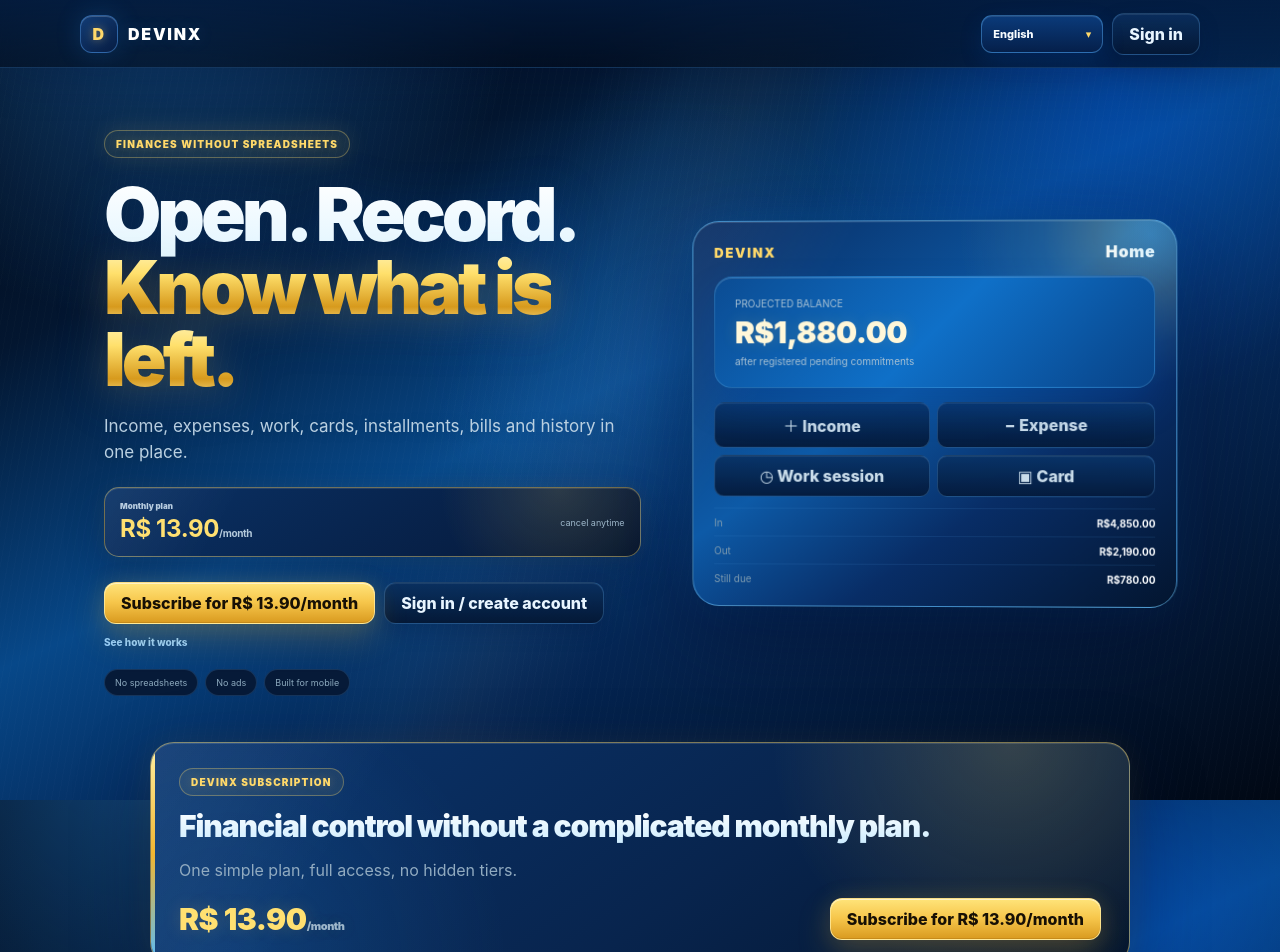
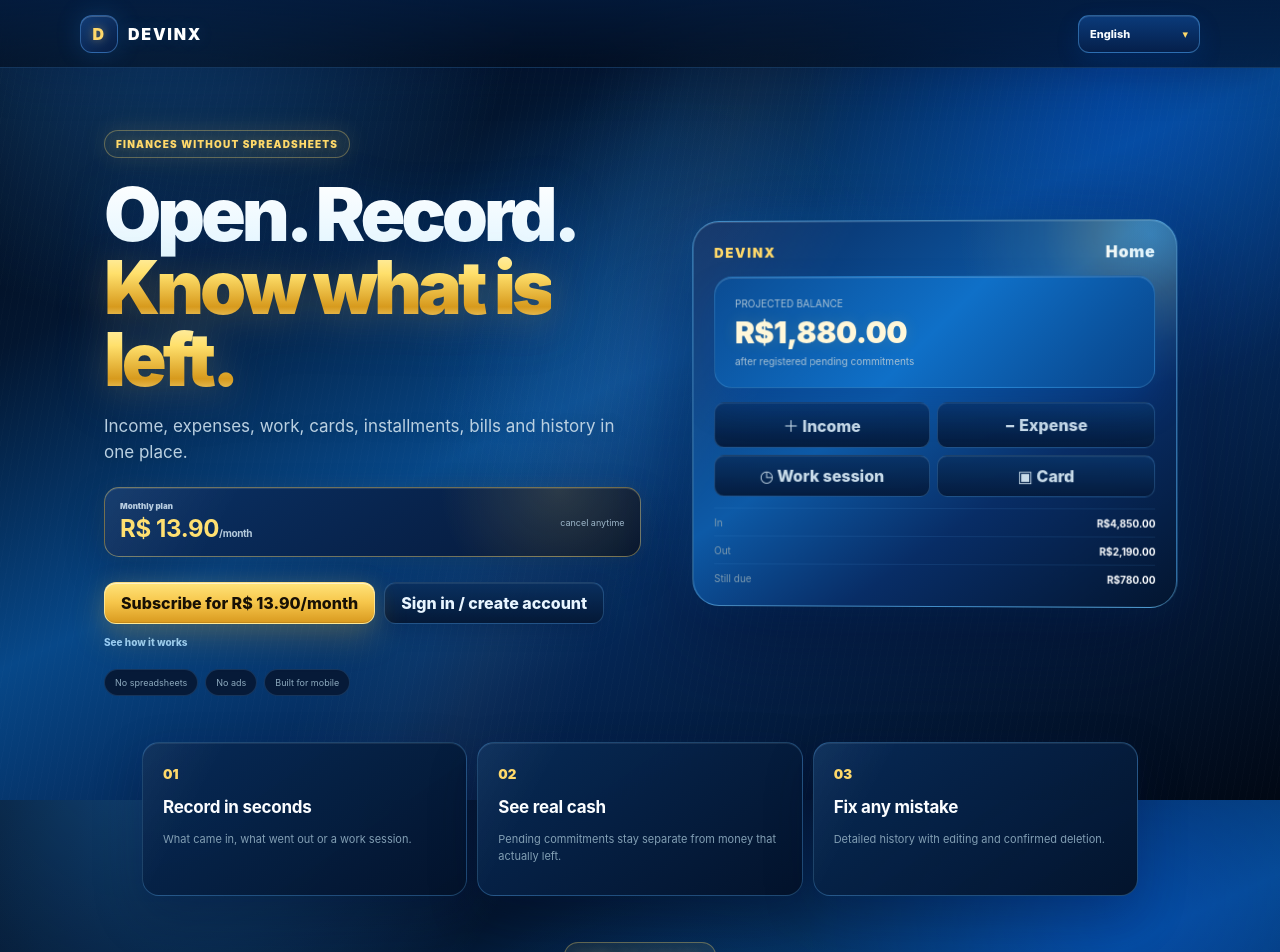
Before and after one commit to hassan80612/DEVINX, a Next.js app: page / in a window 1280 px wide. Shown: the top 952 px of the page. Built offline with nearby package versions, Linux system fonts and the light colour scheme.

Commit message:
fix: simplify landing header and language selector

```diff
--- a/src/app/hub.css
+++ b/src/app/hub.css
@@ -325,3 +325,10 @@ linear-gradient(145deg,#021128 0%,#05295e 38%,#073f82 55%,#031a3c 76%,#010914 10
   .landingHero{padding-top:38px!important;padding-bottom:32px!important}
   .landingSubscription{padding:20px!important;margin-bottom:34px!important}
 }
+
+/* Landing header language menu: same component and behavior as the authenticated app */
+.landingTop{position:relative!important;z-index:220!important;overflow:visible!important}
+.landingTopActions{position:relative;z-index:230}
+.landingTop .languageMenu{z-index:240}
+.landingTop .languageMenuList{z-index:260}
+.landingTop .languageMenuButton{min-width:122px}
--- a/src/app/page.tsx
+++ b/src/app/page.tsx
@@ -13,7 +13,7 @@ export default function Home(){
   return <main className="landingV2">
     <header className="top landingTop">
       <div className="brand"><span className="mark">D</span><b>DEVINX</b></div>
-      <div className="landingTopActions"><LanguageMenu/><a className="ghost" href="/entrar">{t('landing.login')}</a></div>
+      <div className="landingTopActions"><LanguageMenu/></div>
     </header>
 
     <section className="landingHero">
@@ -44,13 +44,6 @@ export default function Home(){
       </div>
     </section>
 
-    <section className="landingSubscription">
-      <span className="goldPill">{t('subscription.label')}</span>
-      <h2>{t('subscription.ctaTitle')}</h2>
-      <p>{t('subscription.ctaText')}</p>
-      <div><strong>{t('subscription.price')}<small>/{t('subscription.month')}</small></strong><a className="primary goldButton" href={checkoutForLocale(locale)}>{t('subscription.subscribe')}</a></div>
-    </section>
-
     <section className="landingSteps" id="como">
       <div><small>01</small><h2>{t('landing.step1')}</h2><p>{t('landing.step1Text')}</p></div>
       <div><small>02</small><h2>{t('landing.step2')}</h2><p>{t('landing.step2Text')}</p></div>
```
